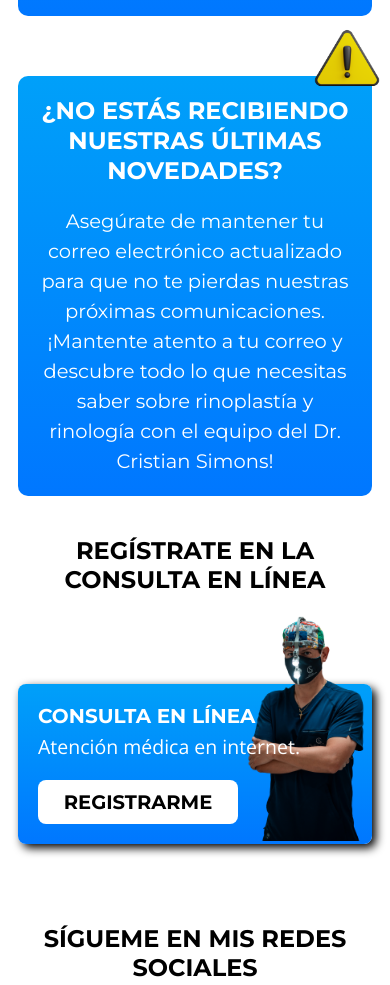
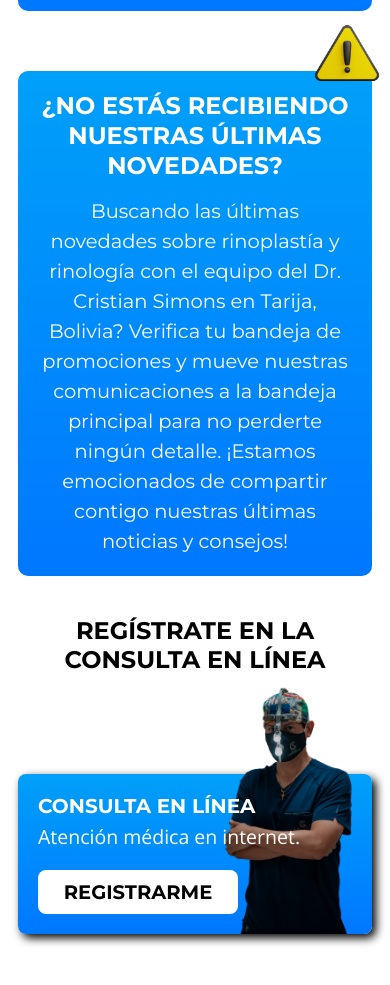
Before and after one commit to MiguelT18/dr.simons-newsletter-thanks-page, a plain HTML site: page index.html in a window 390 px wide. Shown: the part 642-1627 px from the top of the page. Drawn offline with nearby package versions, Linux system fonts and the light colour scheme.

Commit message:
añadí el texto de descripción que faltaba a la warning-card2 e hice responsive la card de la consulta en línea

```diff
--- a/index.html
+++ b/index.html
@@ -33,15 +33,14 @@
                 <div class="info-card1">
                     <h2 class="title-card1">Atento a tu correo</h2>
                     <p class="text-card1">
-                            Asegúrate de mantener tu correo electrónico
-                            actualizado para que no te pierdas nuestras próximas
-                            comunicaciones. ¡Mantente atento a tu correo y
-                            descubre todo lo que necesitas saber sobre
-                            rinoplastía y rinología con el equipo del Dr.
-                            Cristian Simons!
+                        Asegúrate de mantener tu correo electrónico actualizado
+                        para que no te pierdas nuestras próximas comunicaciones.
+                        ¡Mantente atento a tu correo y descubre todo lo que
+                        necesitas saber sobre rinoplastía y rinología con el
+                        equipo del Dr. Cristian Simons!
                     </p>
 
-                    <!-- insert warning icon -->
+                    <!-- warning icon -->
                     <img
                         class="warning-icon1"
                         src="./assets/icons/Diseño sin título(35).png"
@@ -53,15 +52,15 @@
                         ¿No estás recibiendo nuestras últimas novedades?
                     </h2>
                     <p class="text-card2">
-                            Asegúrate de mantener tu correo electrónico
-                            actualizado para que no te pierdas nuestras próximas
-                            comunicaciones. ¡Mantente atento a tu correo y
-                            descubre todo lo que necesitas saber sobre
-                            rinoplastía y rinología con el equipo del Dr.
-                            Cristian Simons!
+                        Buscando las últimas novedades sobre rinoplastía y
+                        rinología con el equipo del Dr. Cristian Simons en
+                        Tarija, Bolivia? Verifica tu bandeja de promociones y
+                        mueve nuestras comunicaciones a la bandeja principal
+                        para no perderte ningún detalle. ¡Estamos emocionados de
+                        compartir contigo nuestras últimas noticias y consejos!
                     </p>
 
-                    <!-- insert warning icon -->
+                    <!-- warning icon -->
                     <img
                         class="warning-icon2"
                         src="./assets/icons/Diseño sin título(35).png"
@@ -80,6 +79,7 @@
                             Atención médica en internet.
                         </p>
 
+                        <!-- Botón de la consulta en línea -->
                         <a
                             target="_blank"
                             href="https://drsimonscristian.com/reserva-en-linea-2/"
@@ -91,8 +91,9 @@
                             </button></a
                         >
                     </div>
+
+                    <!-- Foto del Dr. Simons -->
                     <img
-                        style="display: none"
                         class="consulta-image"
                         src="./assets/images/consulta-en-linea-card.png"
                         alt="Consulta en línea del Dr. Simons" />
--- a/styles/index.scss
+++ b/styles/index.scss
@@ -133,7 +133,7 @@ main {
                 align: center;
             }
             .title-card1 {
-                margin-bottom: 20px;
+                margin-bottom: 15px;
                 font: {
                     size: $font-size-large;
                     family: $font-montserrat;
@@ -176,7 +176,7 @@ main {
                 align: center;
             }
             .title-card2 {
-                margin-bottom: 20px;
+                margin-bottom: 15px;
                 font: {
                     size: $font-size-large;
                     family: $font-montserrat;
@@ -217,8 +217,8 @@ main {
             }
         }
         .consulta-card {
-            max-width: 460px;
-            margin: 0 auto;
+            max-width: 420px;
+            margin: 100px auto 0;
             display: flex;
             position: relative;
             background-image: linear-gradient(to bottom, $sky-blue, #0077ff);
@@ -226,7 +226,9 @@ main {
             padding: 20px;
             border-radius: 8px;
             .consulta-content {
-                max-width: 300px;
+                position: relative;
+                z-index: 1;
+                height: 120px;
                 .consulta-title {
                     color: #fff;
                     text-transform: uppercase;
@@ -261,6 +263,12 @@ main {
                 .consulta-button:active {
                     scale: 0.9;
                 }
+            }
+            .consulta-image {
+                position: absolute;
+                width: 180px;
+                right: 0;
+                top: -110px;
             }
         }
     }
@@ -344,6 +352,9 @@ footer {
             }
         }
     }
+    .consulta-image {
+        filter: brightness(0.8);
+    }
 }
 @media screen and (max-width: 500px) {
     .social-media {
@@ -360,25 +371,3 @@ footer {
         }
     }
 }
-
-// Imágen de cristian de la consulta-card
-@media screen and (min-width: 330px) {
-    .consulta-card {
-        margin-top: 90px !important;
-        .consulta-content {
-            z-index: 1;
-        }
-        .consulta-image {
-            display: block !important;
-            width: 164px;
-            position: absolute;
-            right: -10px;
-            top: -89px;
-        }
-    }
-}
-@media screen and (min-width: 400px) {
-    .consulta-image {
-        top: -80px !important;
-    }
-}
```
Also changed, not shown: styles/index.css, 1 other file. Lines whose indentation alone changed are shown as unchanged.
